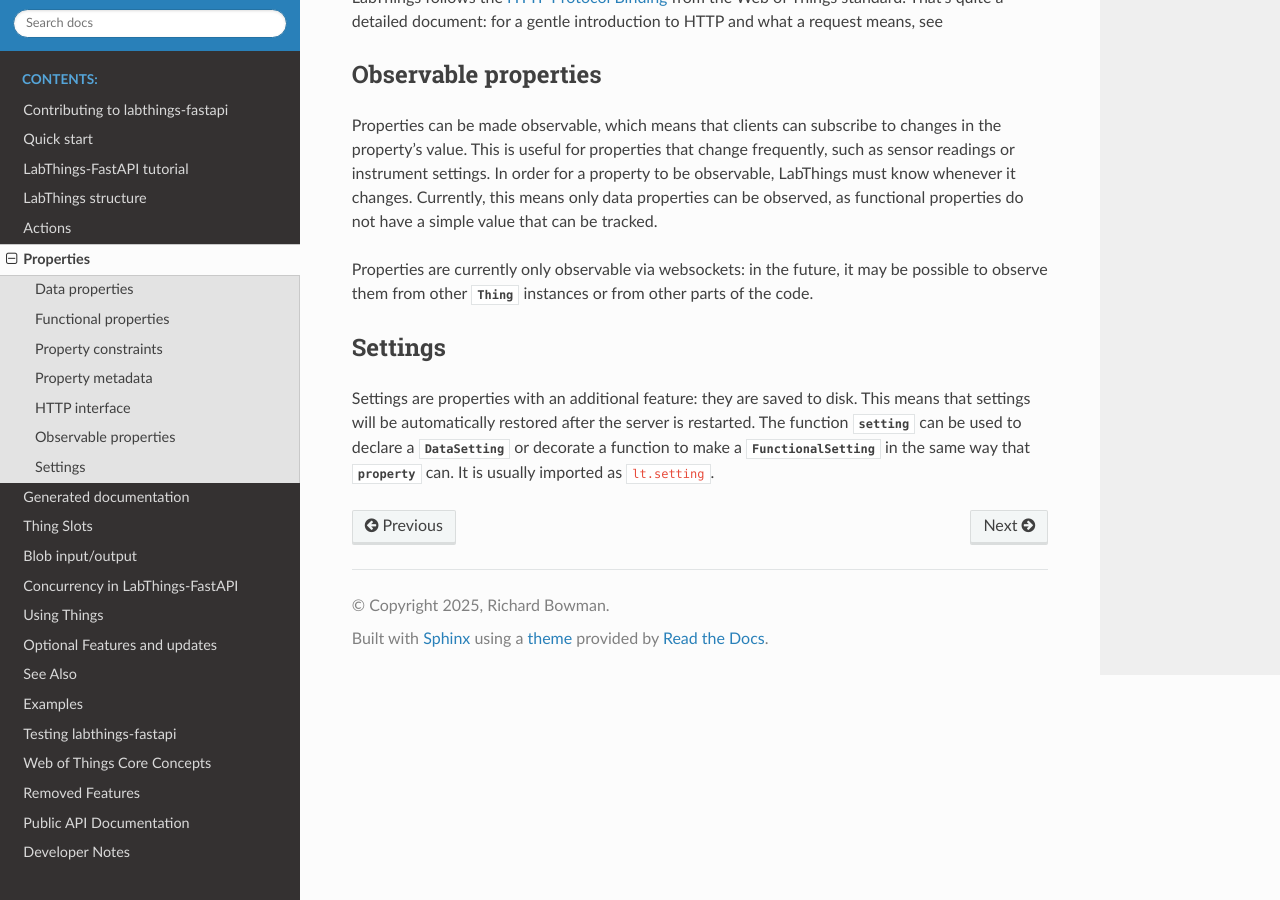
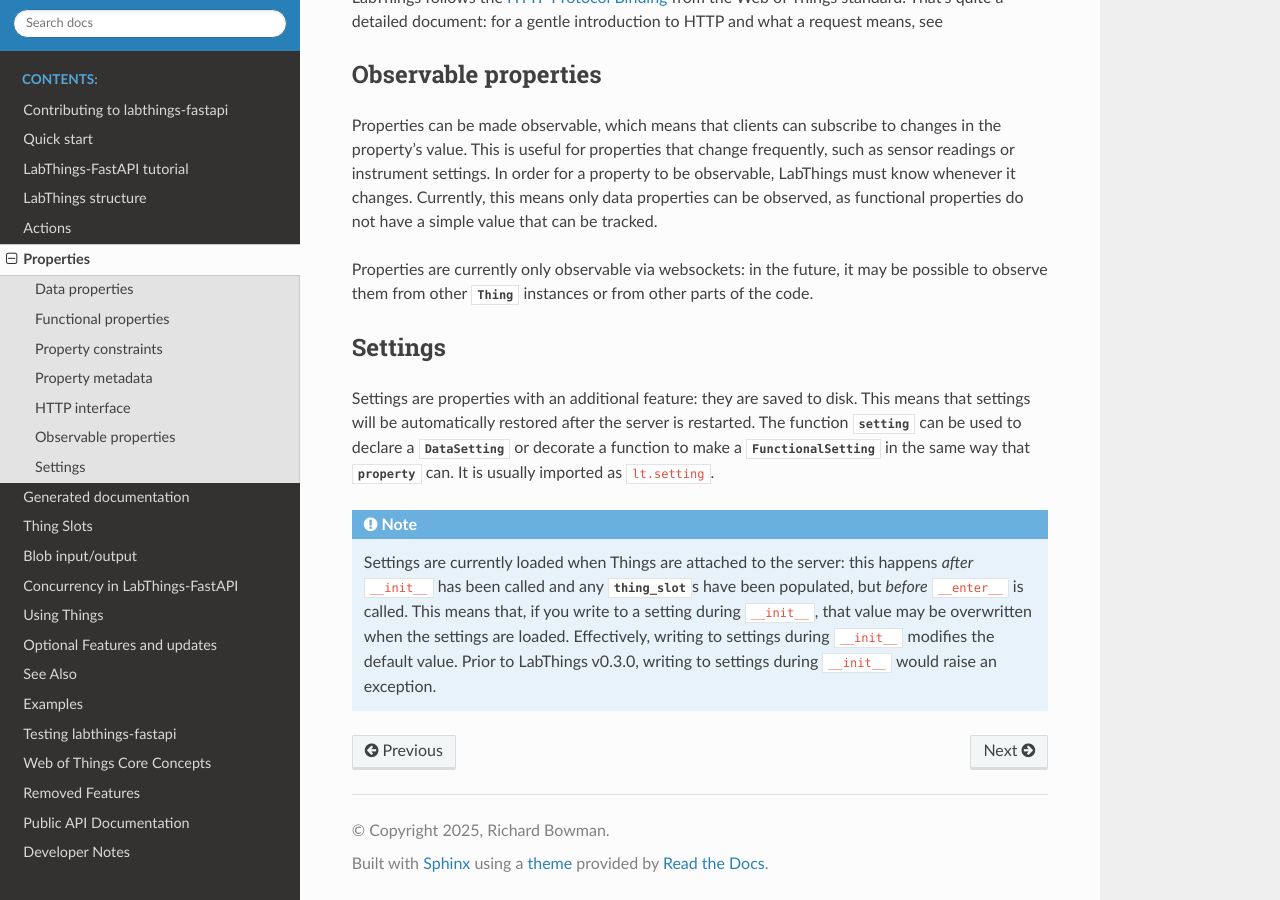
Before and after one commit to labthings/labthings-fastapi, a Sphinx documentation site: the page built from docs/source/properties.rst, in a window 1280 px wide and 900 px high, scrolled down 6216 px. Built offline with Sphinx 7.4.7 and the Read the Docs theme 3.1.0, drawn with Linux system fonts in a browser that asks for light colours; pages that are not in the unit, such as notebooks, are missing from menus; the version number is read from the project's files by our own code.

Commit message:
Document new behaviour
I've added a note to the docs on settings to explain that they may be overwritten after ``__init__`` has finished.

```diff
--- a/docs/source/properties.rst
+++ b/docs/source/properties.rst
@@ -237,3 +237,8 @@ Settings
 ------------
 
 Settings are properties with an additional feature: they are saved to disk. This means that settings will be automatically restored after the server is restarted. The function `~lt.setting` can be used to declare a `~lt.DataSetting` or decorate a function to make a `~lt.FunctionalSetting` in the same way that `~lt.property` can. It is usually imported as ``lt.setting``\ .
+
+.. note::
+
+    Settings are currently loaded when Things are attached to the server: this happens *after* ``__init__`` has been called and any `~lt.thing_slot`\ s have been populated, but *before* ``__enter__`` is called.
+    This means that, if you write to a setting during ``__init__``\ , that value may be overwritten when the settings are loaded.  Effectively, writing to settings during ``__init__`` modifies the default value. Prior to LabThings v0.3.0, writing to settings during ``__init__`` would raise an exception.
```
